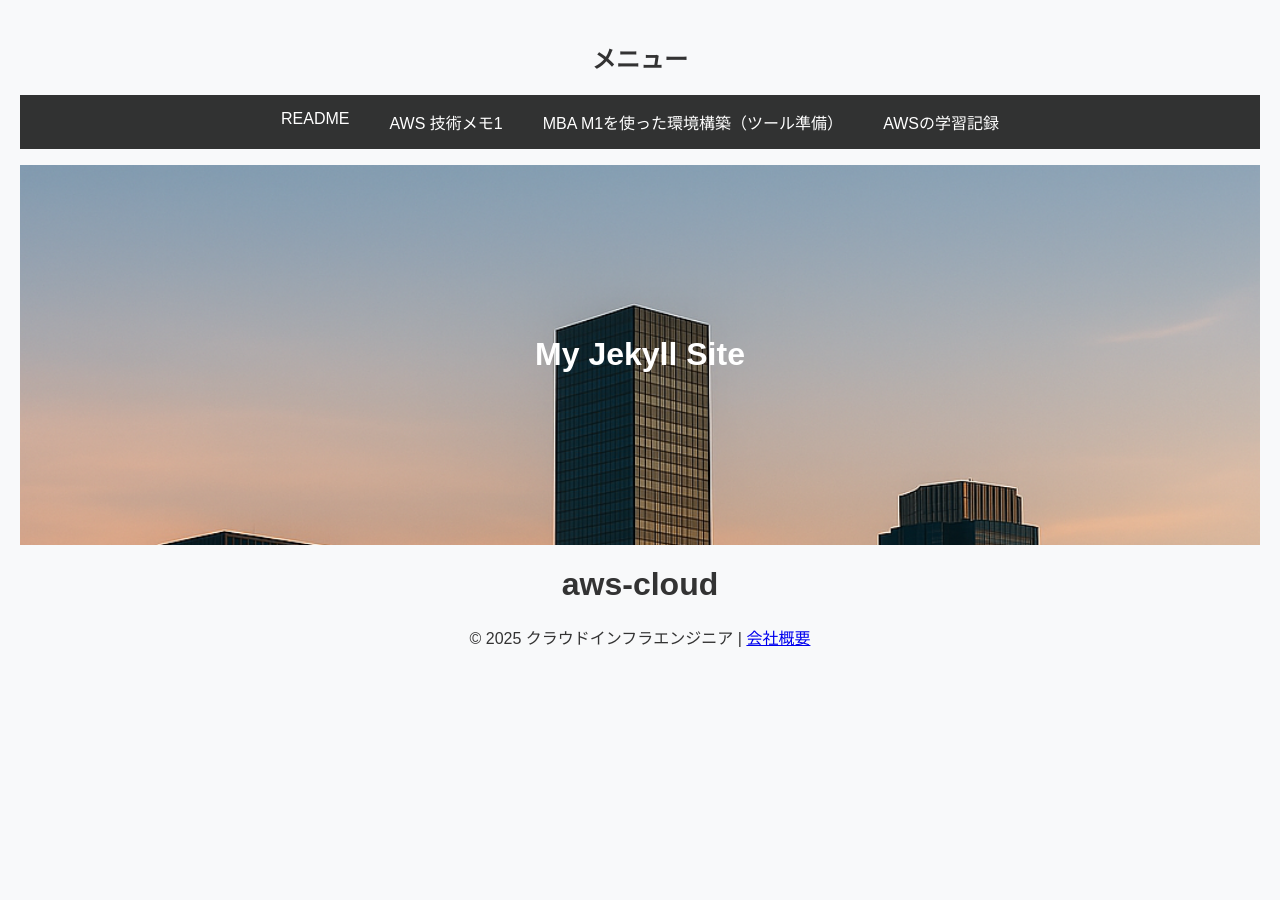
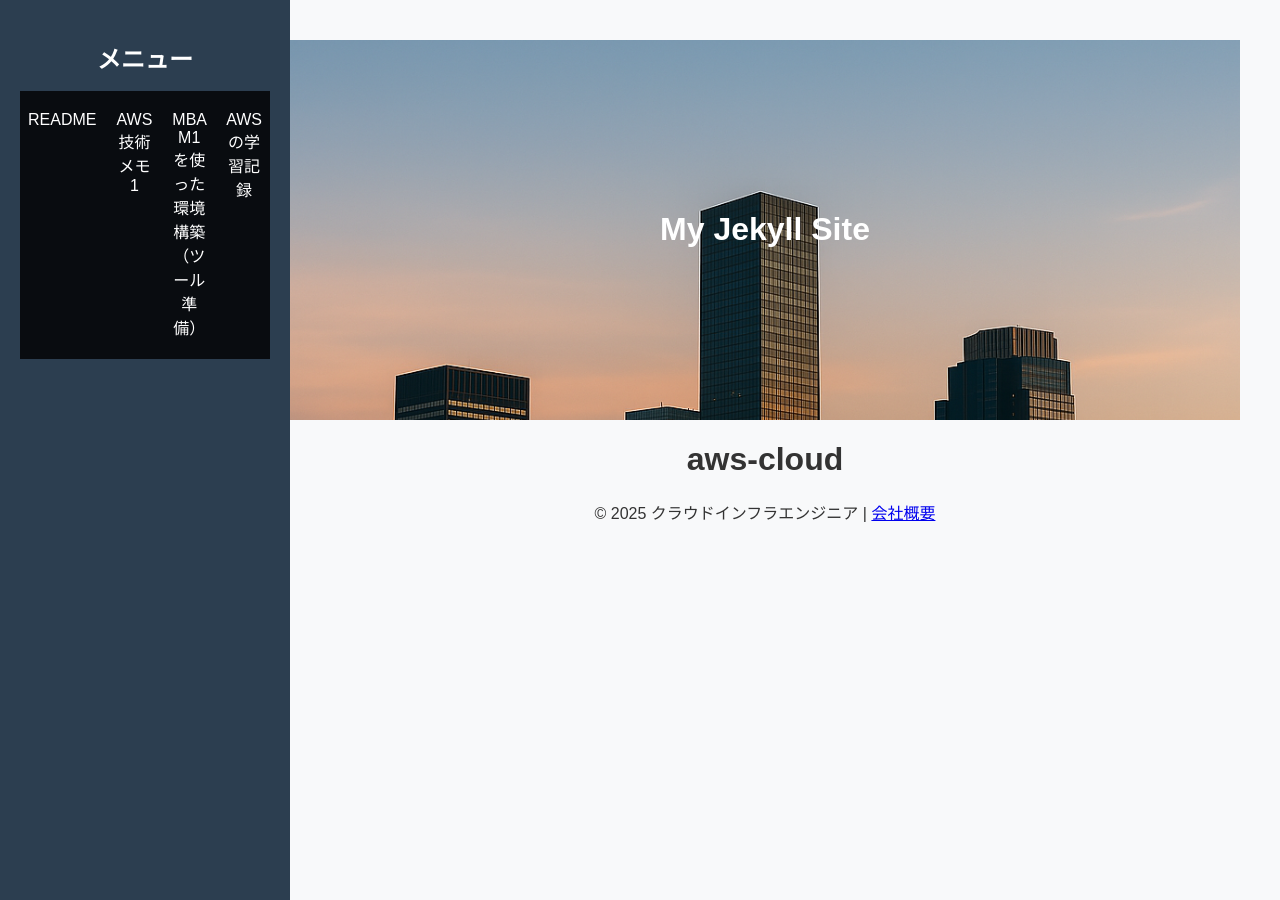
Before and after one commit to cloudrobo48/aws-cloud, a Jekyll site: the page built from README.md, in a window 1280 px wide. Built offline with Jekyll 4.4.1, drawn with Linux system fonts in a browser that asks for light colours.

Commit message:
Update style.css

```diff
--- a/assets/css/style.css
+++ b/assets/css/style.css
@@ -203,3 +203,50 @@
 textarea {
     height: 100px;
 }
+
+.container {
+    display: flex; /* 横並びレイアウト */
+}
+
+.sidebar {
+    width: 250px;
+    height: 100vh;
+    background: #2c3e50;
+    color: white;
+    padding: 20px;
+    position: fixed;
+    left: 0;
+    top: 0;
+    overflow-y: auto; /* スクロール可能にする */
+}
+
+.sidebar h2 {
+    margin-bottom: 15px;
+}
+
+.sidebar ul {
+    list-style: none;
+    padding: 0;
+}
+
+.sidebar ul li {
+    margin: 10px 0;
+}
+
+.sidebar ul li a {
+    color: white;
+    text-decoration: none;
+    padding: 10px;
+    display: block;
+    transition: 0.3s;
+}
+
+.sidebar ul li a:hover {
+    background: #34495e;
+}
+
+.content {
+    flex-grow: 1;
+    margin-left: 250px; /* サイドバーの幅分の余白を作る */
+    padding: 20px;
+}
```
